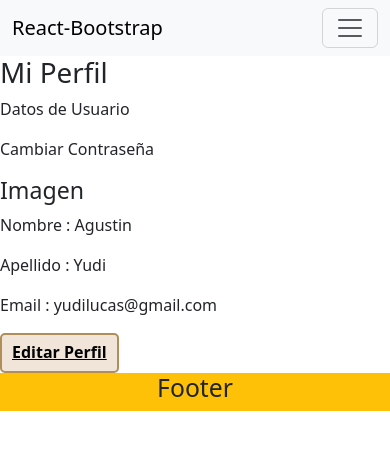
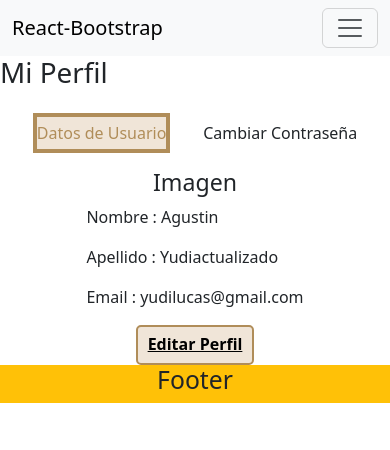
Before and after one commit to djauguust/Grupo2-TP3-Front-Restaurant-RollingCode, a React (Vite) app: page /Cuenta/1 in a window 390 px wide. Shown: the top 450 px of the page. Built offline with nearby package versions, Linux system fonts and the light colour scheme; data requests are answered from the project's data file.

Commit message:
A la seccion para cambiar de mostrar datos a cambiar contraseña le agregue una columna con un efecto de transicion que por el momento solo funciona en pantallas de ordenador

```diff
--- a/db.json
+++ b/db.json
@@ -2,7 +2,7 @@
   "Usuarios": [
     {
       "Nombre": "Agustin",
-      "Apellido": "Yudi",
+      "Apellido": "Yudiactualizado",
       "Email": "yudilucas@gmail.com",
       "Contraseña": "Lucas4321",
       "id": 1
--- a/src/pages/Cuenta/Configurar-Cuenta/configurar-contraseña.jsx
+++ b/src/pages/Cuenta/Configurar-Cuenta/configurar-contraseña.jsx
@@ -1,10 +1,11 @@
 import React from 'react'
 import { Container, Stack, Form } from 'react-bootstrap'
-
+import "../../../style/configurar-cuenta.css"
 
 const configurarContraseña = () => {
   return (
     <>
+    <div className='Contenedor-Cambiar-Contraseña'>
     <div>
         <h1>Cambiar Contraseña</h1>
     </div>
@@ -28,6 +29,7 @@ const configurarContraseña = () => {
             </Form>
         </div>
     </Container>
+    </div>
     </>
   )
 }
--- a/src/pages/Cuenta/Datos-Cuenta/datos-cuenta.jsx
+++ b/src/pages/Cuenta/Datos-Cuenta/datos-cuenta.jsx
@@ -2,6 +2,7 @@ import React, { useContext, useEffect, useState } from 'react'
 import { Link, useParams } from 'react-router-dom'
 import { UsuariosContext } from '../../../context/context'
 import ConfigurarContraseña from '../Configurar-Cuenta/configurar-contraseña'
+import { Row, Stack } from 'react-bootstrap'
 
 const datosCuenta = () => {
 
@@ -14,15 +15,18 @@ const datosCuenta = () => {
     TraerUsuarios()
 
     let [mostrarDatos, setMostrarDatos] = useState(true)
+    let [mostrarContraseña, setMostrarContraseña] = useState(false)
 
     const MostrarDatos = () =>{
         setMostrarDatos(true)
+        setMostrarContraseña(false)
         console.log("Funciona");
 
     }
 
     const MostrarContraseña = () =>{
         setMostrarDatos(false)
+        setMostrarContraseña(true)
         console.log("Funciona contraseña");
     }
 
@@ -31,12 +35,13 @@ const datosCuenta = () => {
     <div>
         <h1>Mi Perfil</h1>
     </div>
-    <div>
-        <p onClick={MostrarDatos}>Datos de Usuario</p>
-        <p onClick={MostrarContraseña}>Cambiar Contraseña</p>
+    <div className='ContenedorPerfil'>
+    <div className='ContenedorCambiarUsuario-Contraseña'>
+        <p onClick={MostrarDatos} className={`mt-3 ${mostrarDatos ? 'boton-seleccionado' : 'boton-desSeleccionado'}`}>Datos de Usuario</p>
+        <p onClick={MostrarContraseña} className={`mt-3 ${mostrarContraseña ? 'boton-seleccionado' : 'boton-desSeleccionado'}`}>Cambiar Contraseña</p>
     </div>
     {mostrarDatos === true ? (
-    <div>
+    <div className='Contenedor-Datos'>
         <div>
             <h3>Imagen</h3>
         </div>
@@ -51,6 +56,7 @@ const datosCuenta = () => {
     ):(
         <ConfigurarContraseña />
     )}
+    </div>
     </>
   )
 }
--- a/src/style/configurar-cuenta.css
+++ b/src/style/configurar-cuenta.css
@@ -16,6 +16,26 @@
 @media (max-width: 767px) {
     .Contenedor-Cuerpo{
         padding: 5vh 3vh 8vh 2vh;
+    }
+    .ContenedorPerfil{
+        display: flex;
+        flex-direction: column;
+    }
+    .ContenedorCambiarUsuario-Contraseña{
+        border-top: none !important;
+        border-right: none !important;
+        min-height: auto !important;
+        display: flex;
+        justify-content: space-evenly;
+    }
+    .boton-seleccionado{
+        border-right: 4px solid #B08D59 !important;
+         border: 4px solid #B08D59;
+    }
+    .Contenedor-Datos{
+        display: flex;
+        flex-direction: column;
+        align-items: center;
     }
   }
 
@@ -62,3 +82,33 @@
 .Div-Contraseña{
     max-width: 231px;
 }
+
+.ContenedorPerfil{
+    display: flex;
+}
+
+.ContenedorCambiarUsuario-Contraseña{
+    border-top: 1px solid black;
+    border-right: 1px solid black;
+    min-height: 80vh;
+}
+
+.boton-seleccionado{
+    display: flex;
+    align-items: center;
+    justify-content: center;
+    text-decoration: none;
+    color: #B08D59;
+    height: 40px;
+    background-color: #F0E5D8;
+    border-right: 1vh solid #B08D59;
+    transition: 0.5s;
+}
+
+.boton-desSeleccionado{
+    display: flex;
+    align-items: center;
+
+    height: 40px;
+    transition: 0.5s;
+}
```
